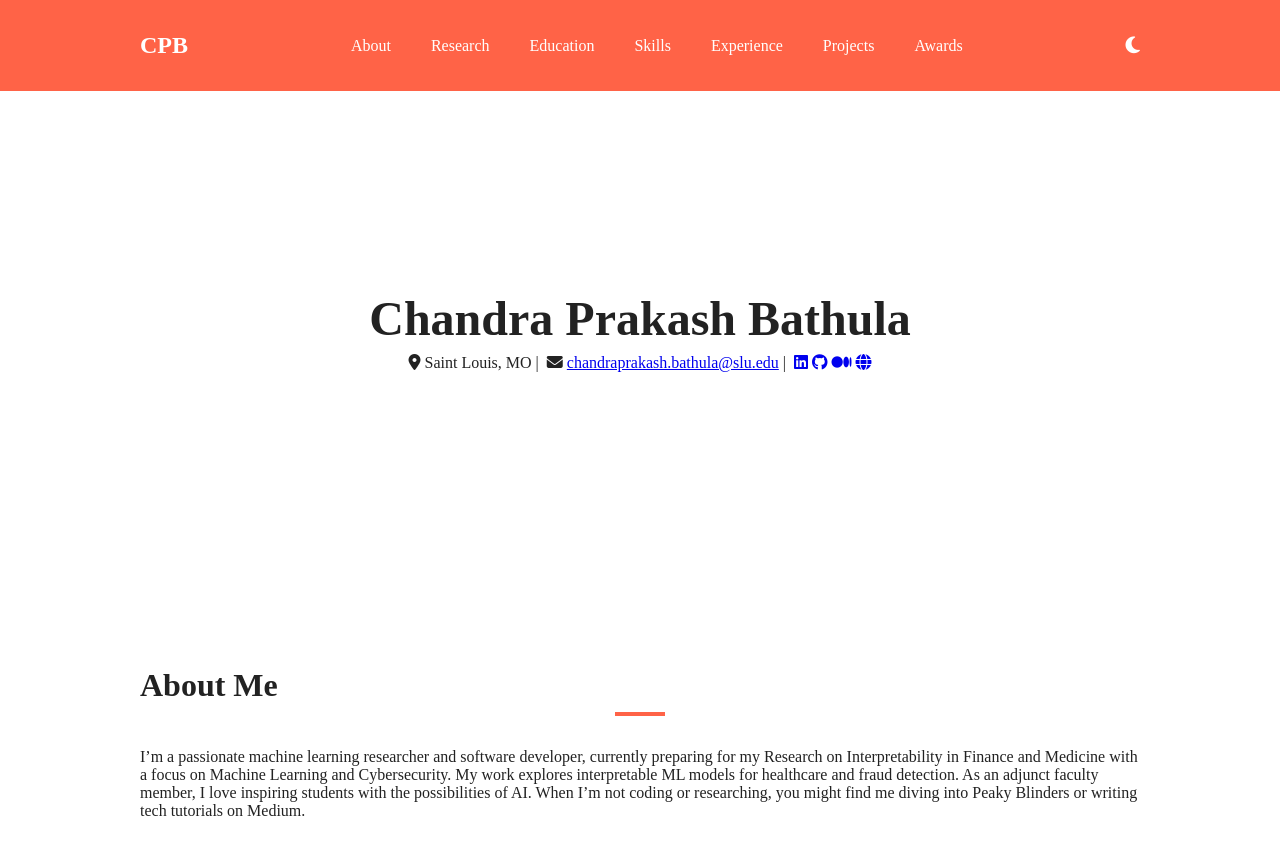
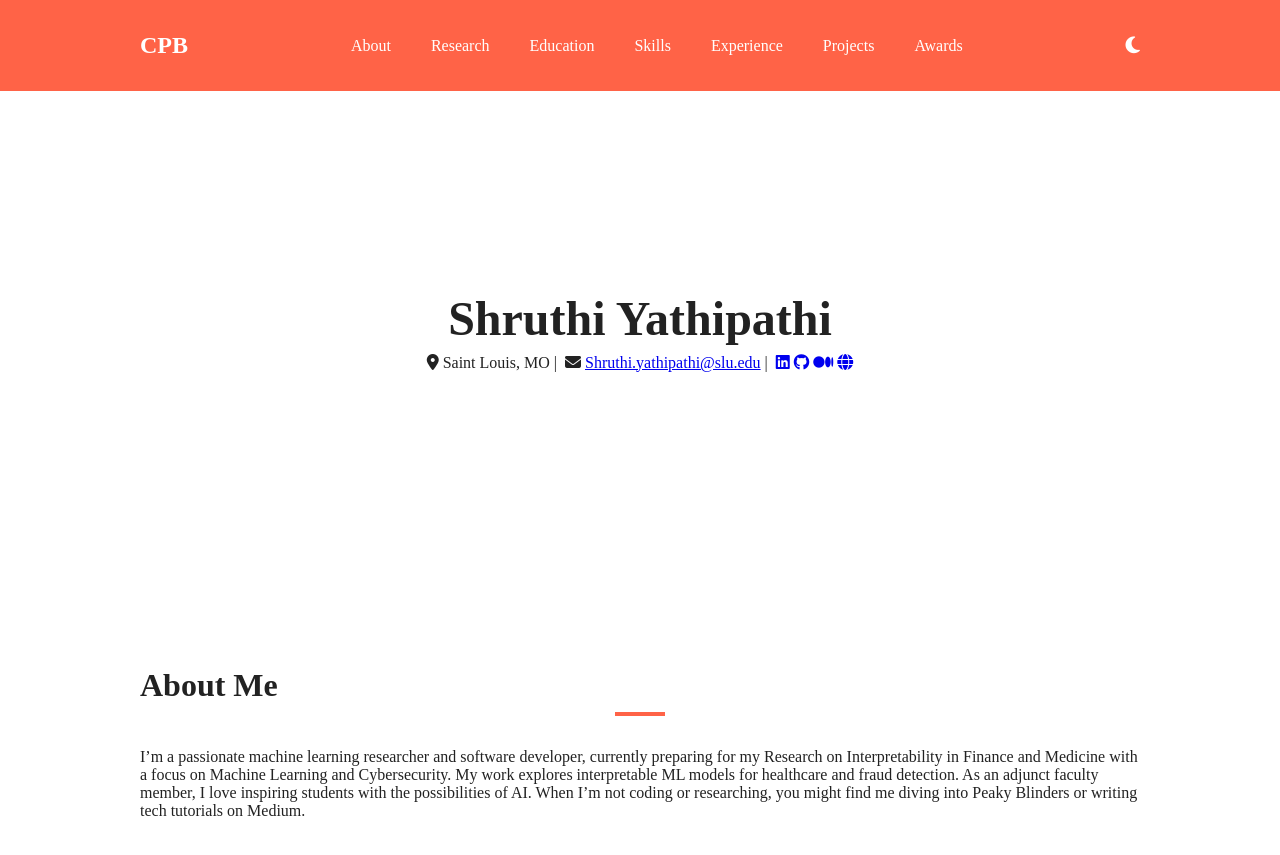
Before and after one commit to Shruthi2258/Portfolio-app, a plain HTML site: page index.html in a window 1280 px wide. Shown: the top 855 px of the page. Drawn offline with nearby package versions, Linux system fonts and the light colour scheme; a small style sheet from the web is missing.

Commit message:
Update index.html

```diff
--- a/index.html
+++ b/index.html
@@ -47,12 +47,12 @@
   <!-- HERO -->
   <header id="hero">
     <div class="container hero-content" data-aos="fade-down">
-      <h1>Chandra Prakash Bathula</h1>
+      <h1>Shruthi Yathipathi</h1>
       <p class="contact-line">
         <i class="fas fa-map-marker-alt"></i> Saint Louis, MO |
         <i class="fas fa-envelope"></i>
-        <a href="mailto:chandraprakash.bathula@slu.edu"
-          >chandraprakash.bathula@slu.edu</a
+        <a href="mailto:Shruthi.yathipathi@slu.edu"
+          >Shruthi.yathipathi@slu.edu</a
         > |
         <a href="#" target="_blank"><i class="fab fa-linkedin"></i></a>
         <a href="#" target="_blank"><i class="fab fa-github"></i></a>
```
